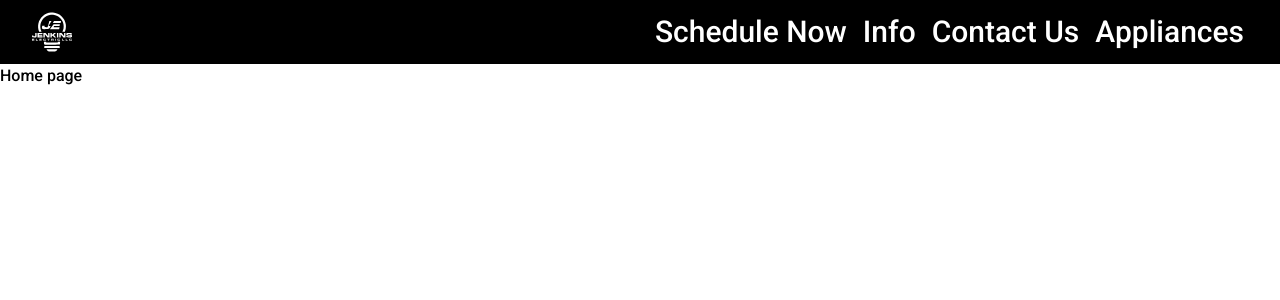
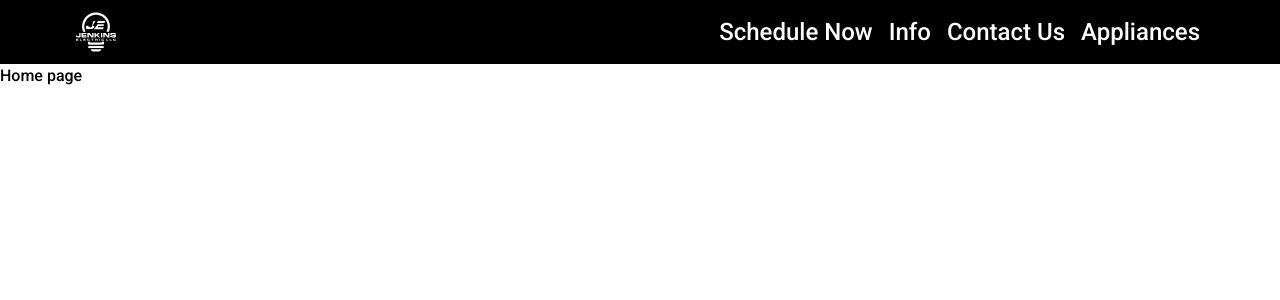
Before and after one commit to evandvance/jenkinselectricllc, a Next.js app: page / in a window 1280 px wide. Shown: the top 300 px of the page. Built offline with nearby package versions, Linux system fonts and the light colour scheme.

Commit message:
Added Icon for future use

```diff
--- a/src/components/Navbar/Navbar.tsx
+++ b/src/components/Navbar/Navbar.tsx
@@ -2,6 +2,7 @@ import Link from 'next/link';
 import DropdownButton from './NavbarComponents/DropDownButton';
 import { InfoItems } from './InfoItems';
 import { ApplianceItems } from './ApplianceItems';
+import { RxHamburgerMenu } from 'react-icons/rx';
 
 const Navbar = () => {
   return (
@@ -9,7 +10,7 @@ const Navbar = () => {
       data-testid="nav-1"
       className="bg-black min-h-[8vh] w-screen flex justify-between"
     >
-      <Link href="/" className="h-[8vh] w-24 object-contain mx-5">
+      <Link href="/" className="h-[8vh] w-24 object-contain ml-16">
         <img
           src="/assets/logo.svg"
           alt="JenkinsElectricLLC logo"
@@ -17,7 +18,9 @@ const Navbar = () => {
         />
       </Link>
 
-      <div className="flex justify-center items-center text-white text-3xl mx-5">
+      <div className="flex justify-center items-center text-white text-2xl mr-16">
+        {/* <RxHamburgerMenu className="hover:cursor-pointer" /> */}
+
         <Link className="hover:text-blue-700" href={'/schedulenow'}>
           Schedule Now
         </Link>
```
